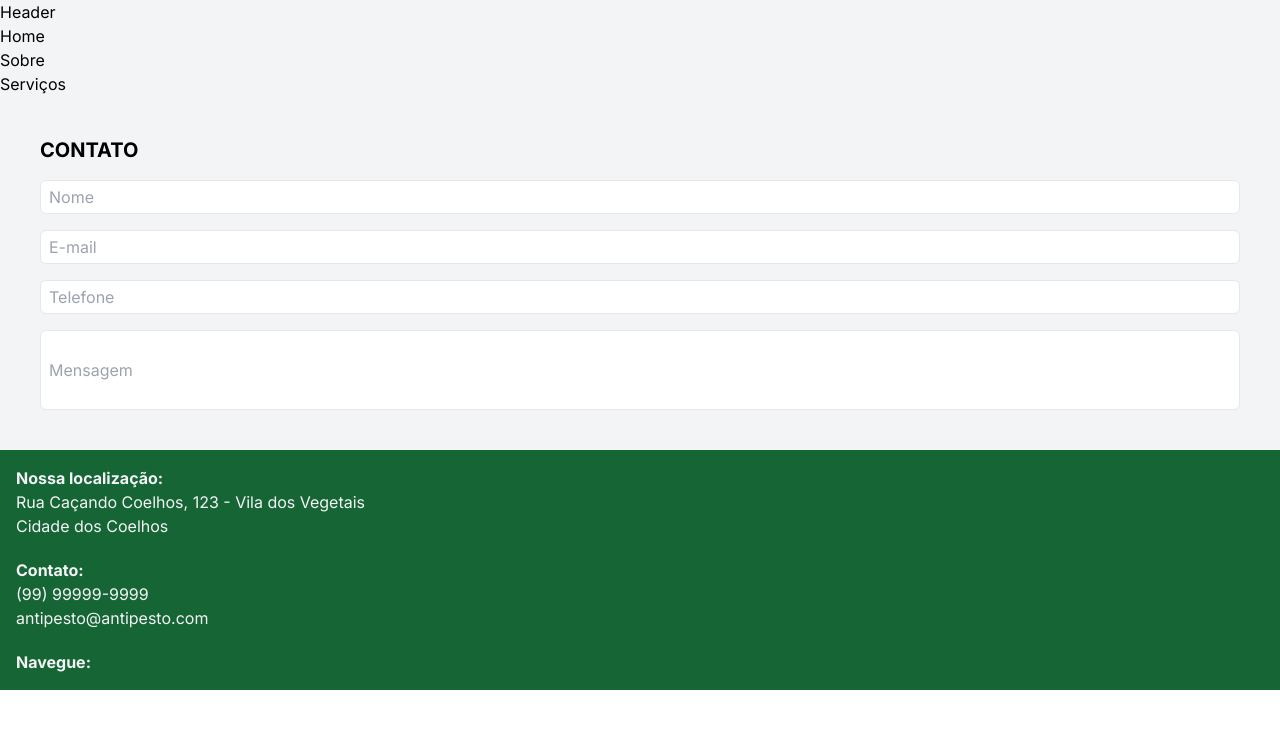
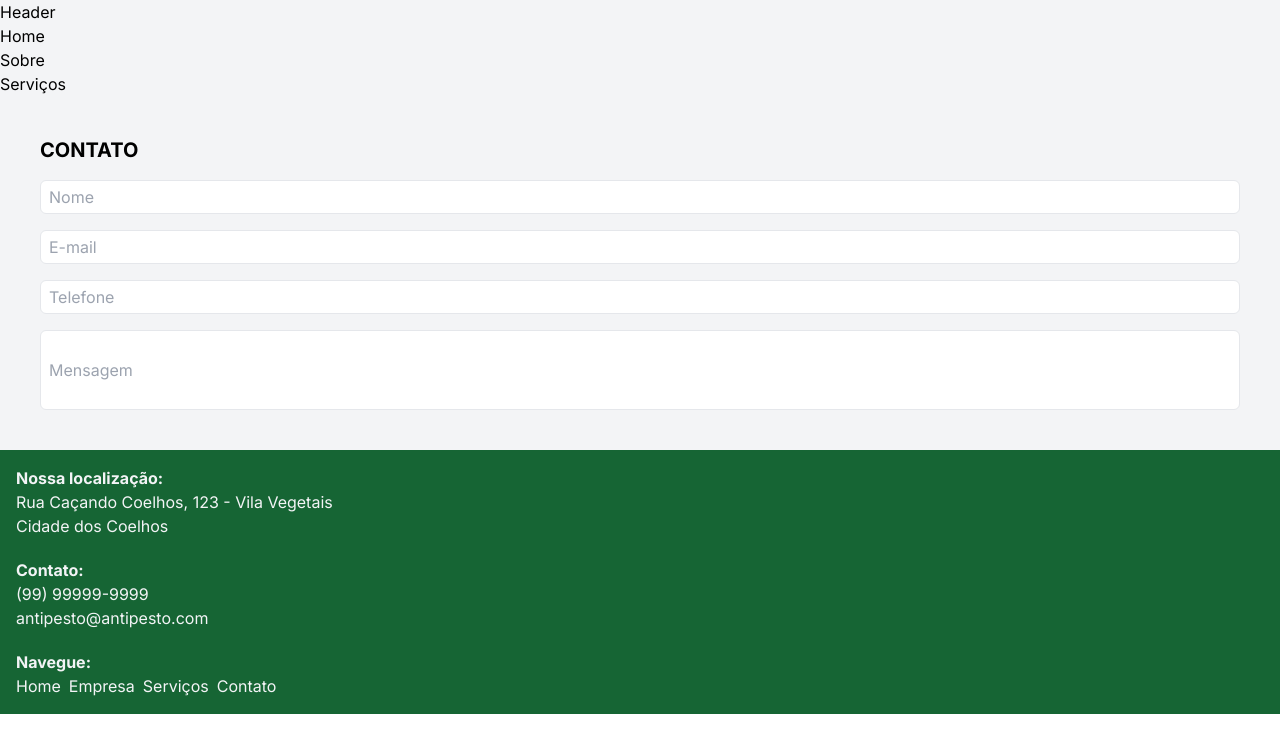
Before and after one commit to CarolinaRTC/WG, a Next.js app: page / in a window 1280 px wide. Shown: the top 752 px of the page. Built offline with nearby package versions, Linux system fonts and the light colour scheme.

Commit message:
Adicionando links no footer

```diff
--- a/app/components/Footer.tsx
+++ b/app/components/Footer.tsx
@@ -6,7 +6,7 @@ export const Footer = () => {
       <div className="flex flex-col justify-center gap-5">
         <div>
           <h1 className="font-bold">Nossa localização:</h1>
-          <p>Rua Caçando Coelhos, 123 - Vila dos Vegetais</p>
+          <p>Rua Caçando Coelhos, 123 - Vila Vegetais</p>
           <p>Cidade dos Coelhos</p>
         </div>
         <div>
@@ -16,6 +16,24 @@ export const Footer = () => {
         </div>
         <div>
           <h1 className="font-bold">Navegue:</h1>
+          <nav>
+            <ul>
+              <li className="space-x-2">
+                <a className="hover:text-gray-400" href="#home">
+                  Home
+                </a>
+                <a className="hover:text-gray-400" href="#sobre">
+                  Empresa
+                </a>
+                <a className="hover:text-gray-400" href="#serviços">
+                  Serviços
+                </a>
+                <a className="hover:text-gray-400" href="#contato">
+                  Contato
+                </a>
+              </li>
+            </ul>
+          </nav>
         </div>
       </div>
     </footer>
```
